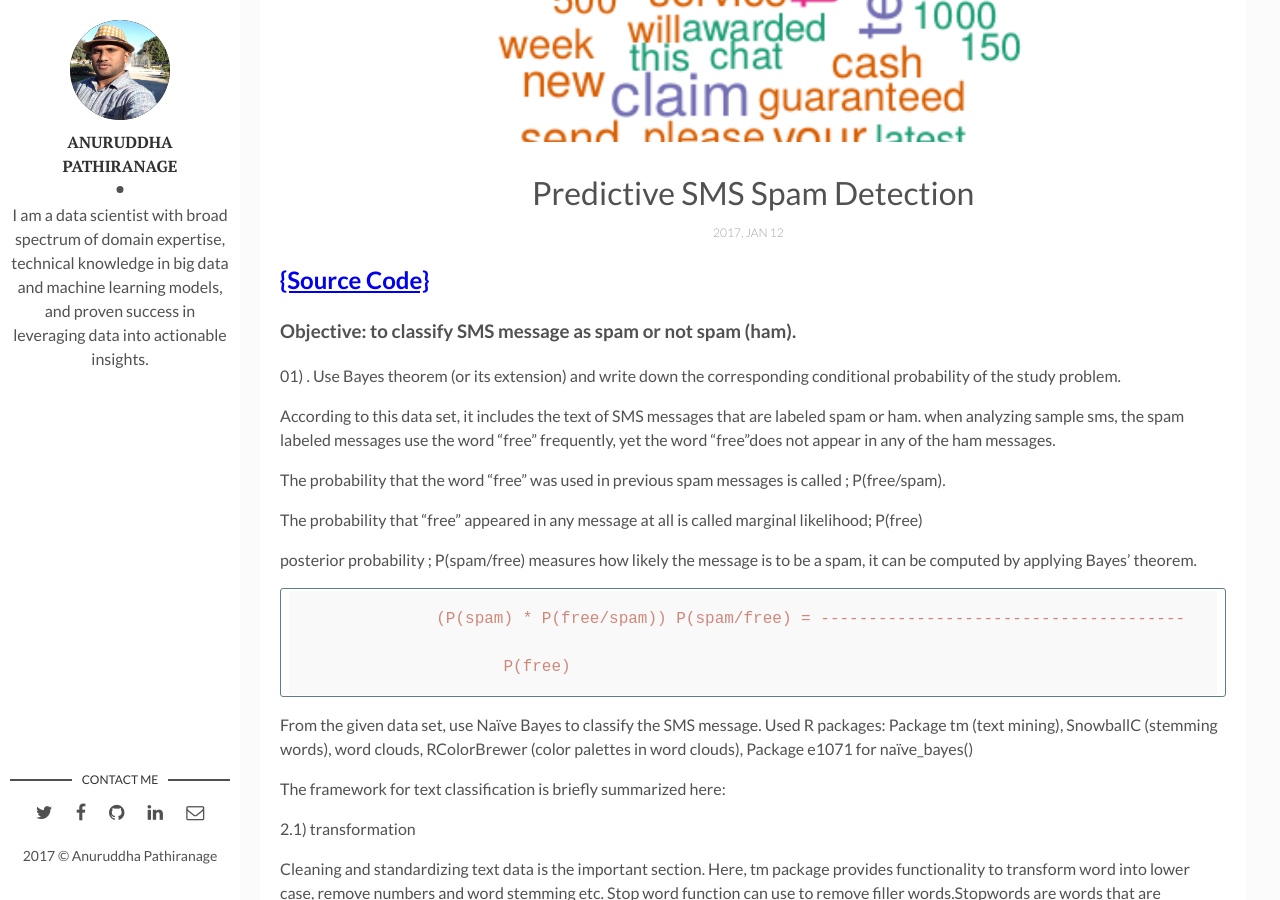
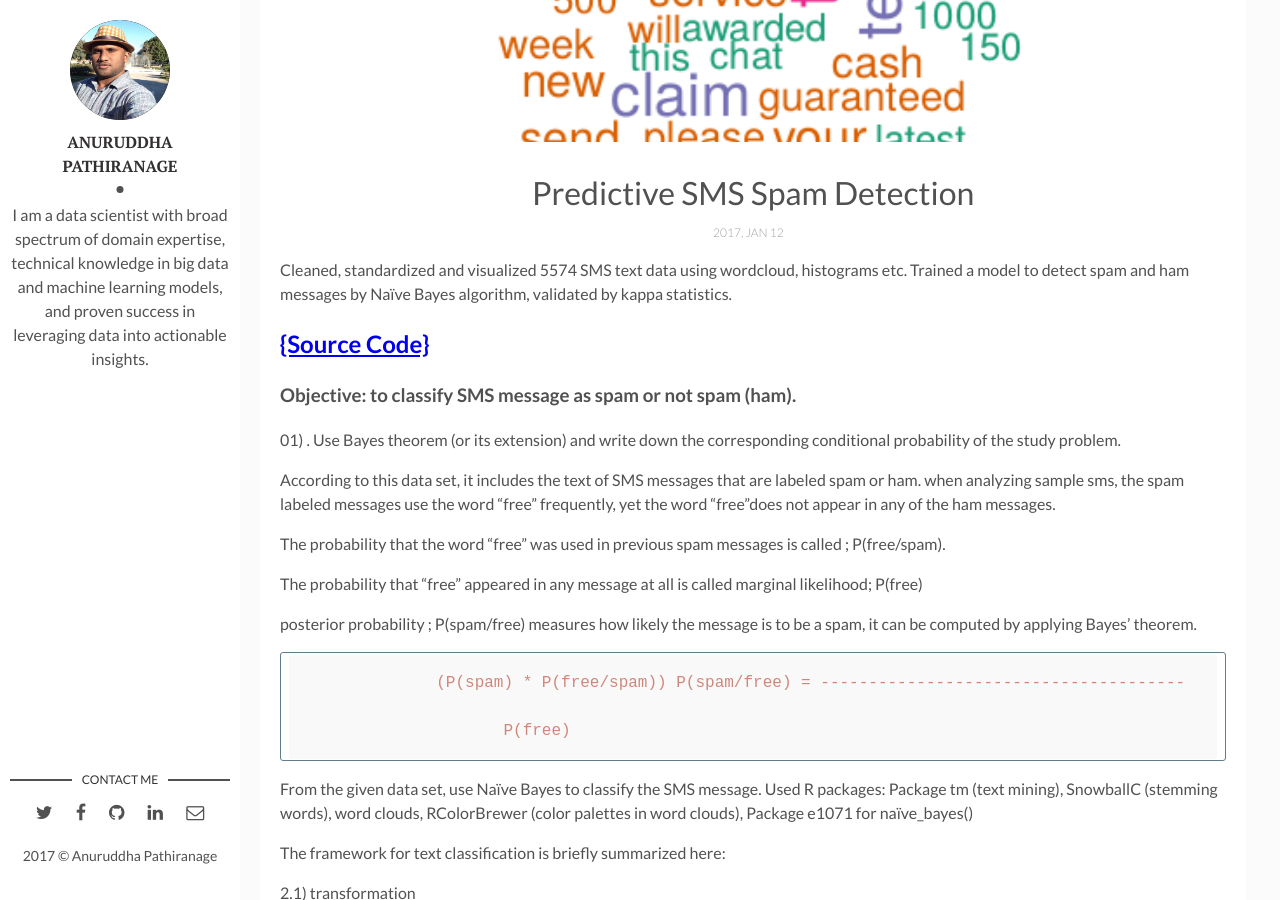
Before and after one commit to AIroot/AIroot.github.io, a Jekyll site: the page built from _posts/2017-01-14-Predictive-SMS-Spam-Detection.markdown, in a window 1280 px wide and 900 px high, scrolled down 378 px. Built offline with Jekyll 4.4.1, drawn with Linux system fonts in a browser that asks for light colours.

```diff
--- a/_posts/2017-01-14-Predictive-SMS-Spam-Detection.markdown
+++ b/_posts/2017-01-14-Predictive-SMS-Spam-Detection.markdown
@@ -6,6 +6,7 @@ description: You’ll find this post in your `_posts` directory. Go ahead and ed
 img: image4.png # Add image post (optional)
 tags: [Bayes Theorem, Word Cloud]
 ---
+Cleaned, standardized and visualized 5574 SMS text data using wordcloud, histograms etc. Trained a model to detect spam and ham messages by Naïve Bayes algorithm, validated by kappa statistics.
 
 ## [{Source Code}](https://github.com/AIroot/Predictive-SMS-Spam-Detection/blob/master/NB_SMS_Spam.R)
 ### Objective:  to classify SMS message as spam or not spam (ham).
```
